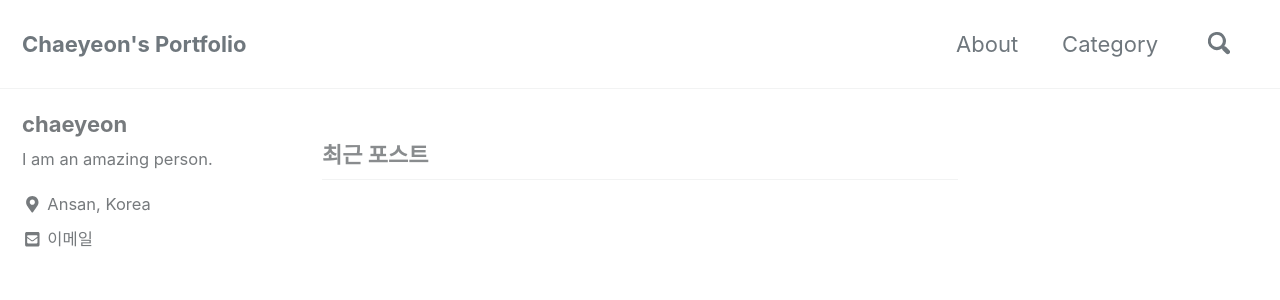
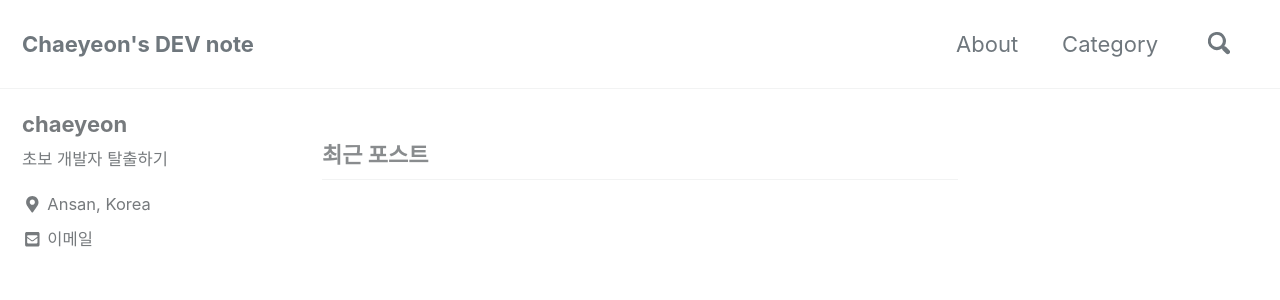
Before and after one commit to chaeyeon-lea/chaeyeon-lea.github.io, a Jekyll site: the page built from index.html, in a window 1280 px wide and 900 px high. Shown: the top 300 px of the window. Built offline with Jekyll 4.4.1, drawn with Linux system fonts in a browser that asks for light colours; cached includes are drawn as plain includes; nearby versions of some CDN libraries; the list of posts is cut into pages by our own code.

Commit message:
Update _config.yml

```diff
--- a/_config.yml
+++ b/_config.yml
@@ -16,10 +16,10 @@ minimal_mistakes_skin    : "default" # "air", "aqua", "contrast", "dark", "dirt"
 
 # Site Settings
 locale                   : "ko"
-title                    : "Chaeyeon's Portfolio"
+title                    : "Chaeyeon's DEV note"
 title_separator          : "-"
 name                     : "ChaeYeon"
-description              : "portfolio 기록하기"
+description              : "초보 개발자 탈출하기"
 url                      : "https://chaeyeon-lea.github.io"
 baseurl                  : # the subpath of your site, e.g. "/blog"
 repository               : "chaeyeon-lea/chaeyeon-lea.github.io"
@@ -108,7 +108,7 @@ analytics:
 author:
   name             : "chaeyeon"
   avatar           : # path of avatar image, e.g. "/assets/images/bio-photo.jpg"
-  bio              : "I am an amazing person."
+  bio              : "초보 개발자 탈출하기"
   location         : "Ansan, Korea"
   email            : chaeyeon1227@gmail.com
   links:
@@ -151,7 +151,7 @@ footer:
       # url:
     - label: "Instagram"
       icon: "fab fa-fw fa-instagram"
-      # url:
+      url: https://www.instagram.com/jjaenni97/
 
 
 # Reading Files
```
